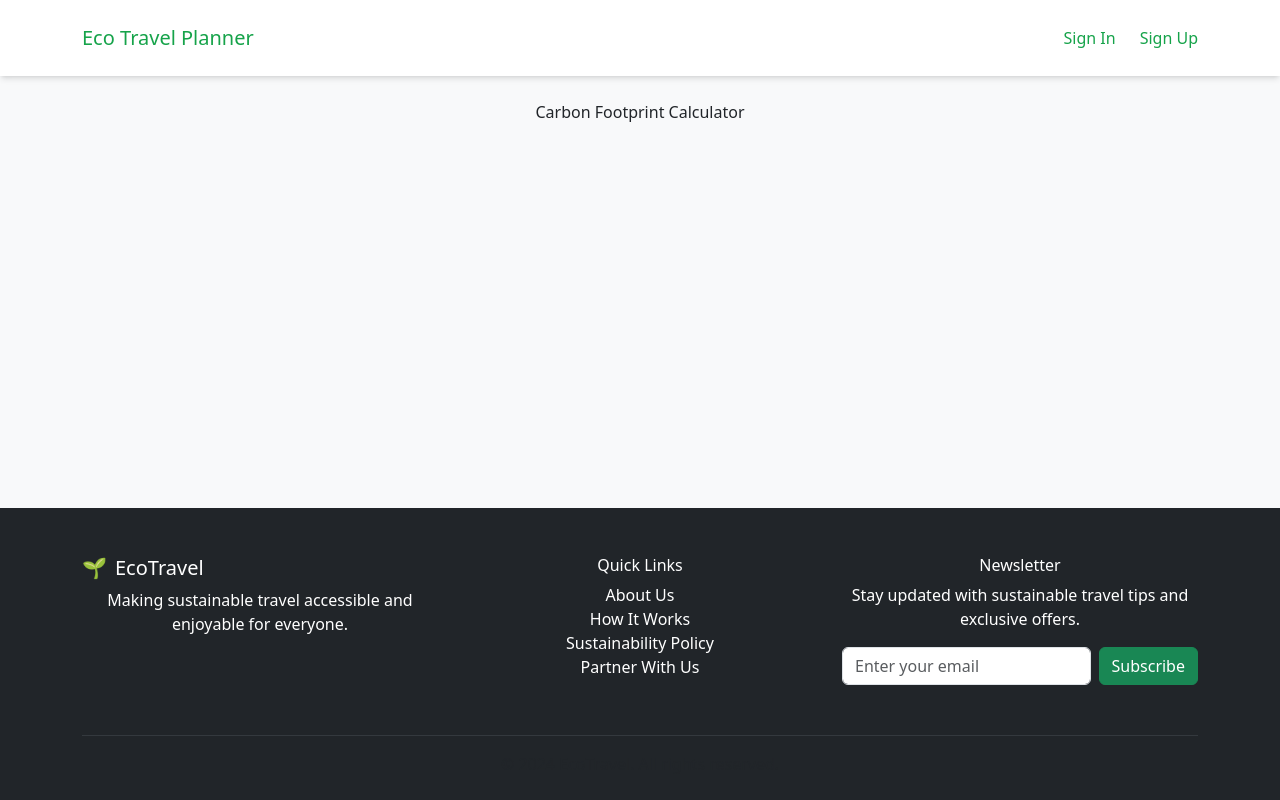
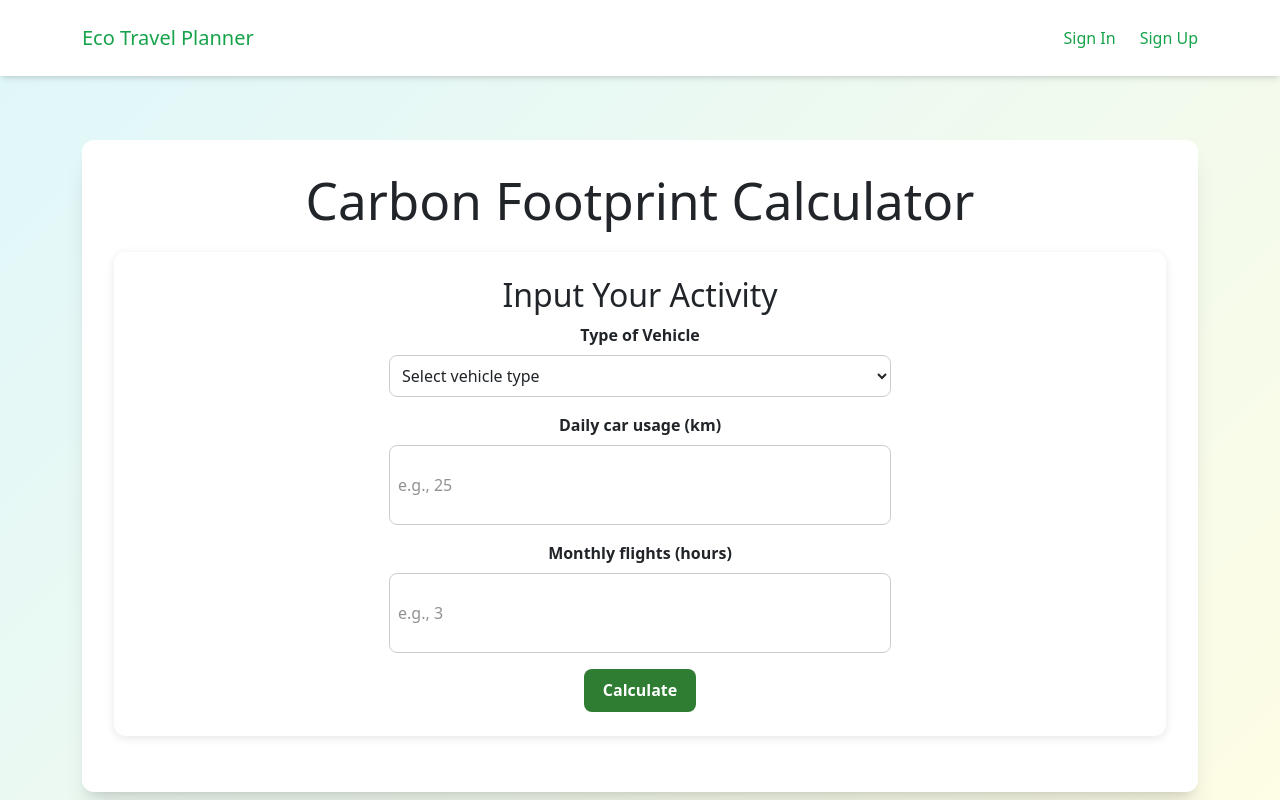
Before and after one commit to haziqhalifi/eco-travel-planner, a React (Vite) app: page /footprint in a window 1280 px wide. Shown: the top 800 px of the page. Built offline with nearby package versions, Linux system fonts and the light colour scheme.

Commit message:
Updated Carbon Calculator with Algorithm

```diff
--- a/src/pages/CarbonCalculator.jsx
+++ b/src/pages/CarbonCalculator.jsx
@@ -1,5 +1,162 @@
+import React, { useState } from 'react';
+
 function CarbonCalculator() {
-  return <div className="p-4">Carbon Footprint Calculator</div>;
+  const [vehicleType, setVehicleType] = useState('');
+  const [carUsage, setCarUsage] = useState('');
+  const [flightHours, setFlightHours] = useState('');
+  const [footprint, setFootprint] = useState(null);
+
+  const styles = {
+    card: {
+      background: 'white',
+      borderRadius: '12px',
+      boxShadow: '0 2px 10px rgba(0,0,0,0.1)',
+      padding: '1.5rem',
+      marginBottom: '1.5rem',
+    },
+    inputGroup: {
+      marginBottom: '1rem',
+    },
+    label: {
+      display: 'block',
+      marginBottom: '0.5rem',
+      fontWeight: 'bold',
+    },
+    input: {
+      width: '50%',
+      padding: '0.5rem',
+      border: '1px solid #ccc',
+      borderRadius: '8px',
+      height: '5rem'
+
+    },
+    select: {
+      width: '50%',
+      padding: '0.5rem',
+      border: '1px solid #ccc',
+      borderRadius: '8px',
+    },
+    button: {
+      backgroundColor: '#2e7d32',
+      color: 'white',
+      padding: '0.6rem 1.2rem',
+      border: 'none',
+      borderRadius: '8px',
+      cursor: 'pointer',
+      fontWeight: 'bold',
+    },
+    progressBar: {
+      backgroundColor: '#e0e0e0',
+      borderRadius: '10px',
+      overflow: 'hidden',
+      height: '25px',
+      marginTop: '1rem',
+    },
+    progress: {
+      height: '100%',
+      backgroundColor: '#66bb6a',
+      transition: 'width 0.5s ease',
+      width: footprint ? `${Math.min((footprint / 1000) * 100, 100)}%` : '0%',
+    }
+  };
+
+  const handleCalculate = () => {
+    let vehicleFactor = 0;
+    switch (vehicleType) {
+      case 'Diesel Car': vehicleFactor = 0.27; break;
+      case 'Petrol Car': vehicleFactor = 0.24; break;
+      case 'Electric Car': vehicleFactor = 0.10; break;
+      case 'Bicycle':
+      case 'Scooter':
+      case 'None': vehicleFactor = 0; break;
+      case 'Other': vehicleFactor = 0.20; break;
+      default: vehicleFactor = 0;
+    }
+
+    const carEmissions = parseFloat(carUsage || 0) * vehicleFactor * 30; // assuming daily usage * 30 days
+    const flightEmissions = parseFloat(flightHours || 0) * 90; // approx. 90 kg CO2 per flight hour
+    const total = carEmissions + flightEmissions;
+
+    setFootprint(total.toFixed(0));
+  };
+
+  return (
+    <div
+      className="min-vh-100 py-8"
+      style={{
+        background: "linear-gradient(135deg, #e0f7fa 0%, #fffde4 100%)",
+        backgroundAttachment: "fixed",
+      }}
+    >
+      <div className="container mx-auto my-8">
+        <div className="bg-white rounded-xl shadow-xl p-6 md:p-8">
+          <h1 className="mb-4 text-center">Carbon Footprint Calculator</h1>
+
+          <div style={styles.card}>
+            <h2>Input Your Activity</h2>
+
+            <div style={styles.inputGroup}>
+              <label htmlFor="vehicleType" style={styles.label}>Type of Vehicle</label>
+              <select
+                id="vehicleType"
+                value={vehicleType}
+                onChange={(e) => setVehicleType(e.target.value)}
+                style={styles.select}
+              >
+                <option value="">Select vehicle type</option>
+                <option value="None">None</option>
+                <option value="Diesel Car">Diesel Car</option>
+                <option value="Petrol Car">Petrol Car</option>
+                <option value="Electric Car">Electric Car</option>
+                <option value="Bicycle">Bicycle</option>
+                <option value="Electric Scooter">Scooter</option>
+                <option value="Diesel Motorcyle">Other</option>
+                <option value="Petrol Motorcyle">Other</option>
+              </select>
+            </div>
+
+            <div style={styles.inputGroup}>
+              <label htmlFor="car" style={styles.label}>Daily car usage (km)</label>
+              <input
+                type="number"
+                id="car"
+                placeholder="e.g., 25"
+                value={carUsage}
+                onChange={(e) => setCarUsage(e.target.value)}
+                style={styles.input}
+              />
+            </div>
+
+            <div style={styles.inputGroup}>
+              <label htmlFor="flight" style={styles.label}>Monthly flights (hours)</label>
+              <input
+                type="number"
+                id="flight"
+                placeholder="e.g., 3"
+                value={flightHours}
+                onChange={(e) => setFlightHours(e.target.value)}
+                style={styles.input}
+              />
+            </div>
+
+            <button style={styles.button} onClick={handleCalculate}>
+              Calculate
+            </button>
+          </div>
+
+          {footprint && (
+            <div style={styles.card}>
+              <h2>Your Estimated Carbon Footprint</h2>
+              <p><strong>{footprint} kg CO₂</strong> this month</p>
+              <div style={styles.progressBar}>
+                <div style={styles.progress}></div>
+              </div>
+            </div>
+          )}
+        </div>
+      </div>
+    </div>
+  );
 }
 
 export default CarbonCalculator;
```
